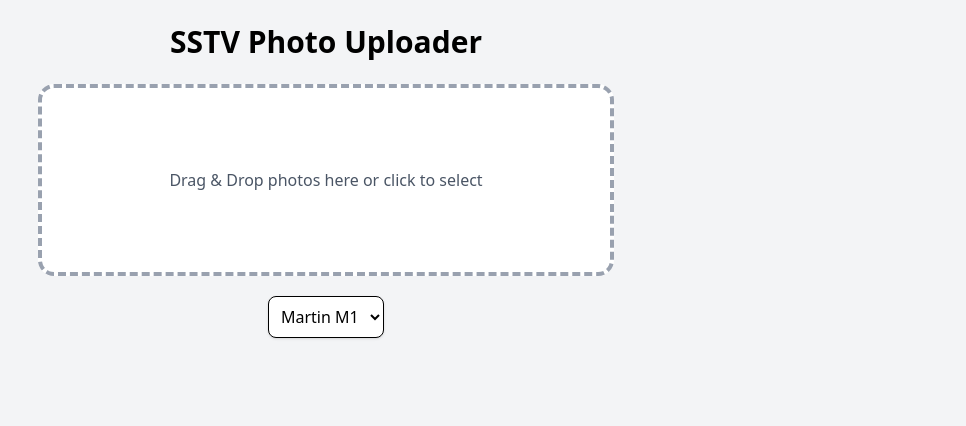
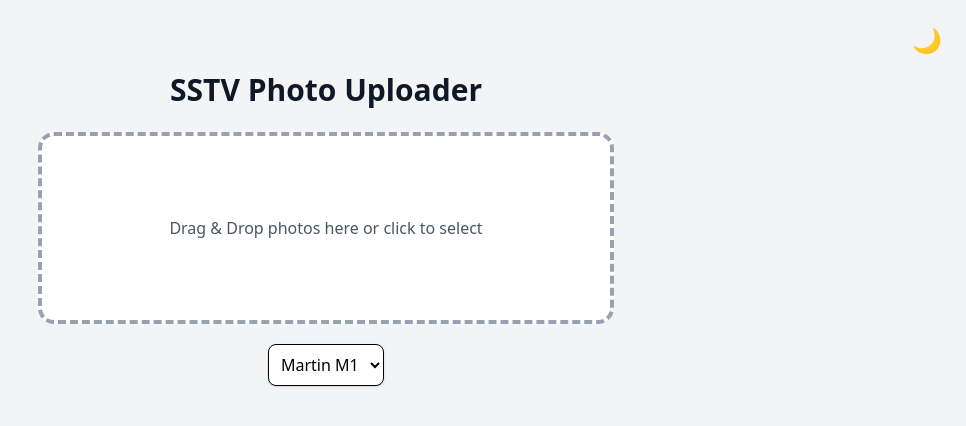
Before and after one commit to NikSays/tum-lab-6, a Vue app: page / in a window 1280 px wide. Shown: the top 426 px of the page, without its empty margins (314-1280 px from the left). Built offline with nearby package versions, Linux system fonts and the light colour scheme.

Commit message:
Add dark theme

```diff
--- a/src/App.vue
+++ b/src/App.vue
@@ -5,12 +5,20 @@ import {MartinMOne, PD50} from './assets/sstv.js'
 const images = ref([])
 const currentOsc = ref(null)
 const mode = ref('Martin M1')
+const dark = ref(false)
+
+// Themes
+
+function toggleTheme () {
+  dark.value = !dark.value
+  document.documentElement.classList.toggle('dark', dark.value)
+}
+
+// File handling
 
 onMounted(() => {
   images.value = JSON.parse(localStorage.getItem('photos') || '[]')
 })
-
-// File handling
 
 function persist() {
   localStorage.setItem('photos', JSON.stringify(images.value))
@@ -93,8 +101,16 @@ function stopPlayback(){
 </script>
 
 <template>
-  <div class="min-h-screen bg-gray-100 flex flex-col items-center p-6">
-    <h1 class="text-3xl font-semibold mb-6">SSTV Photo Uploader</h1>
+  <div class="min-h-screen bg-gray-100 flex flex-col items-center p-6 dark:bg-gray-900 transition-colors">
+    <button
+      @click="toggleTheme"
+      class="self-end mb-4 text-2xl select-none">
+      {{ dark ? '🌞' : '🌙' }}
+    </button>
+
+    <h1 class="text-3xl font-semibold mb-6 text-gray-900 dark:text-gray-100">
+      SSTV Photo Uploader
+    </h1>
 
     <!-- Upload -->
     <label @dragover.prevent @drop="onDrop"
@@ -114,7 +130,7 @@ function stopPlayback(){
     <!-- Gallery -->
     <div v-if="images.length" class="grid grid-cols-3 md:grid-cols-4 gap-4 mt-8 w-full">
       <div v-for="(src, idx) in images" :key="idx" class="relative group">
-        <img :src="src" alt="uploaded" class="object-cover w-full h-40 rounded-xl shadow cursor-pointer" @click="playSSTV(src)">
+        <img :src="src" class="object-cover w-full h-40 rounded-xl shadow cursor-pointer" @click="playSSTV(src)">
         <!-- Delete button -->
         <button @click="remove(idx)"
           class="absolute top-2 right-2 bg-white rounded-full p-1 opacity-0 group-hover:opacity-100 transition">
--- a/src/assets/main.css
+++ b/src/assets/main.css
@@ -1,4 +1,5 @@
 @import "tailwindcss";
+@custom-variant dark (&:where(.dark, .dark *));
 
 #app {
   width: 100%;
```
